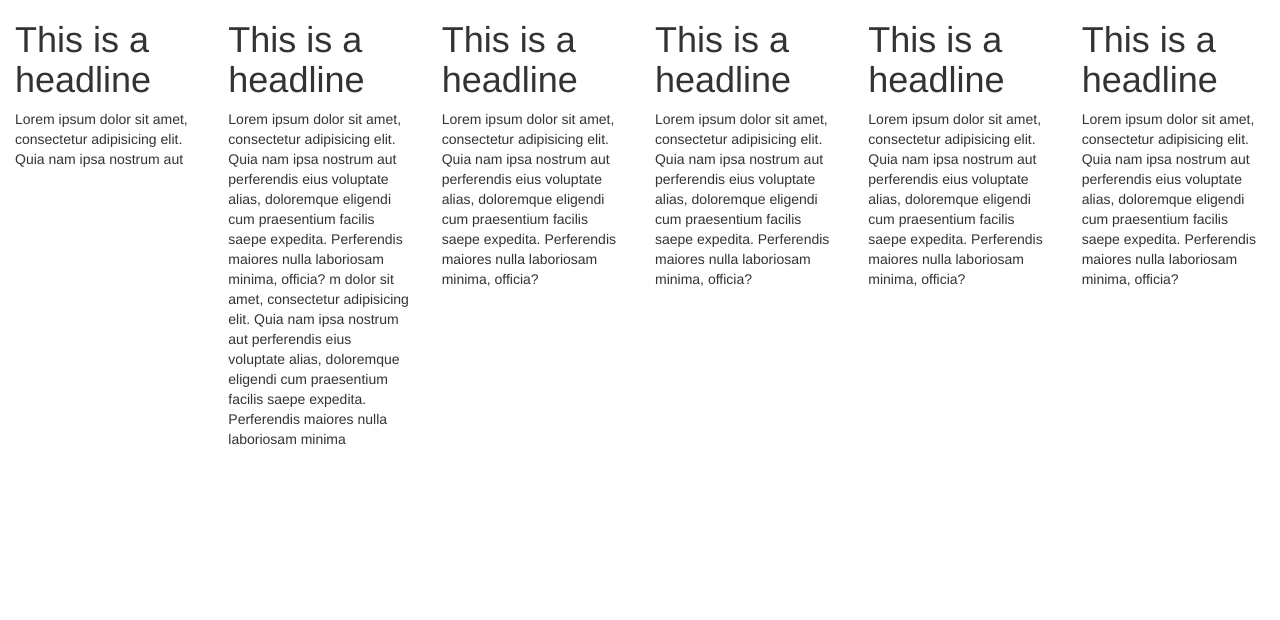
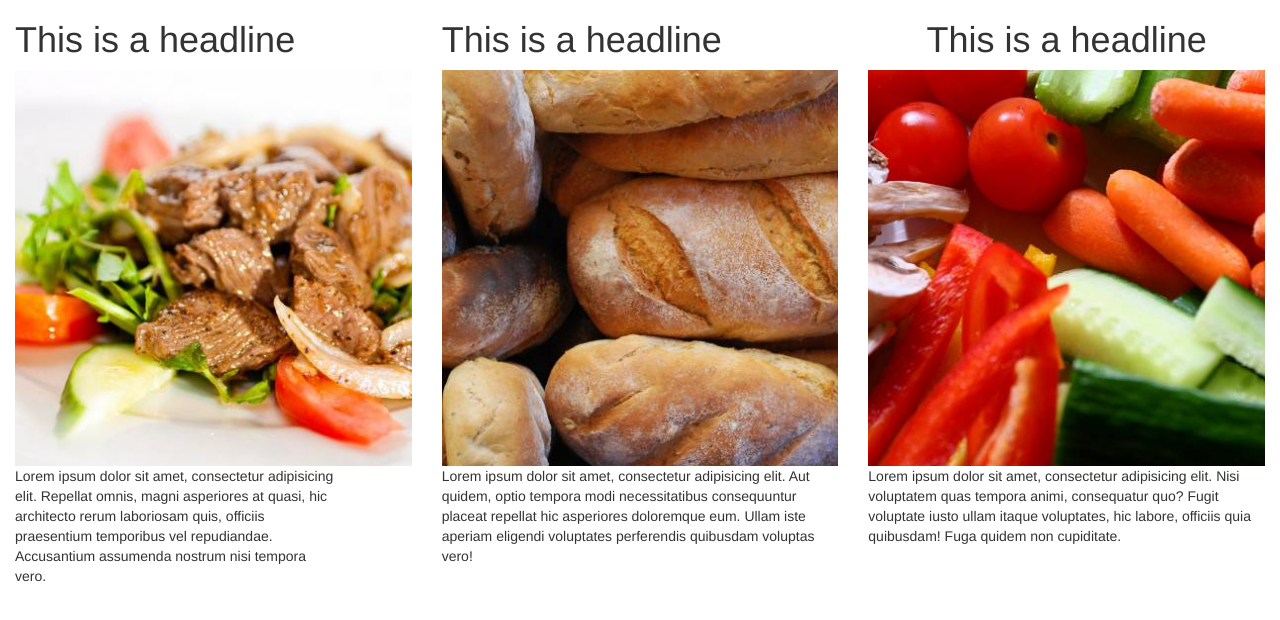
Before and after one commit to efathi/Tutorial, a plain HTML site: page index.html in a window 1280 px wide. Drawn offline with Linux system fonts and the light colour scheme.

Commit message:
new style and index

```diff
--- a/css/style.css
+++ b/css/style.css
@@ -0,0 +1,32 @@
+@media (max-width: 767px) {
+	.img-responsive{
+		max-width: 50%;
+		min-width: 300px;
+	}
+
+}
+.card
+{
+	text-align: center;
+}
+.card.add-animation
+ {
+    opacity: 0;
+    -webkit-transition: all 0.7s ease-out 0.6s;
+    -moz-transition: all 0.7s ease-out 0.6s;
+    -o-transition: all 0.7s ease-out 0.6s;
+    -ms-transition: all 0.7s ease-out 0.6s;
+    transition: all 0.7s ease-out 0.6s;
+  }
+  .card.add-animation.animation-1
+ {
+    -webkit-transition: all 0.7s ease-out 0.1s;
+    -moz-transition: all 0.7s ease-out 0.1s;
+    -o-transition: all 0.7s ease-out 0.1s;
+    -ms-transition: all 0.7s ease-out 0.1s;
+    transition: all 0.7s ease-out 0.1s;
+  }
+  .card.add-animation.animate
+  {
+    opacity: 1;
+  }
--- a/index.html
+++ b/index.html
@@ -10,37 +10,28 @@
 </head>
 <div class="container-fluid">
 	<div class="row">
-		<div class="col-sm-6 col-md-4 col-lg-2">
+		<div class="col-sm-4">
 			<h1>This is a headline</h1>
-			<p>Lorem ipsum dolor sit amet, consectetur adipisicing elit. Quia nam ipsa nostrum aut</p>
+			<img src="images/1.jpg" class="img-thumbnai img-responsive center-block" alt="Image 1">
+			<div class="row">
+				<div class="col-xs-10 col-xs-offset-1 col-sm-offset-0">
+					<p>Lorem ipsum dolor sit amet, consectetur adipisicing elit. Repellat omnis, magni asperiores at quasi, hic architecto rerum laboriosam quis, officiis praesentium temporibus vel repudiandae. Accusantium assumenda nostrum nisi tempora vero.</p>
+				</div>
+			</div>
 		</div>
 
-	<div class="col-sm-6 col-md-4 col-lg-2">
+	<div class="col-sm-4">
 			<h1>This is a headline</h1>
-			<p>Lorem ipsum dolor sit amet, consectetur adipisicing elit. Quia nam ipsa nostrum aut perferendis eius voluptate alias, doloremque eligendi cum praesentium facilis saepe expedita. Perferendis maiores nulla laboriosam minima, officia? m dolor sit amet, consectetur adipisicing elit. Quia nam ipsa nostrum aut perferendis eius voluptate alias, doloremque eligendi cum praesentium facilis saepe expedita. Perferendis maiores nulla laboriosam minima</p>
+			<img src="images/2.jpg" class="img-thumbnai img-responsive center-block " alt="Image 2">
+			<p>Lorem ipsum dolor sit amet, consectetur adipisicing elit. Aut quidem, optio tempora modi necessitatibus consequuntur placeat repellat hic asperiores doloremque eum. Ullam iste aperiam eligendi voluptates perferendis quibusdam voluptas vero!</p>
 		</div>
 
-		<div class="col-sm-6 col-md-4 col-lg-2">
-			<h1>This is a headline</h1>
-			<p>Lorem ipsum dolor sit amet, consectetur adipisicing elit. Quia nam ipsa nostrum aut perferendis eius voluptate alias, doloremque eligendi cum praesentium facilis saepe expedita. Perferendis maiores nulla laboriosam minima, officia?</p>
-		</div>
-
-		<div class="clearfix visible-md-block"></div>
-
-		<div class="col-sm-6 col-md-4 col-lg-2">
-			<h1>This is a headline</h1>
-			<p>Lorem ipsum dolor sit amet, consectetur adipisicing elit. Quia nam ipsa nostrum aut perferendis eius voluptate alias, doloremque eligendi cum praesentium facilis saepe expedita. Perferendis maiores nulla laboriosam minima, officia?</p>
-		</div>
-
-
-		<div class="col-sm-6 col-md-4 col-lg-2">
-			<h1>This is a headline</h1>
-			<p>Lorem ipsum dolor sit amet, consectetur adipisicing elit. Quia nam ipsa nostrum aut perferendis eius voluptate alias, doloremque eligendi cum praesentium facilis saepe expedita. Perferendis maiores nulla laboriosam minima, officia?</p>
-		</div>
-
-		<div class="col-sm-6 col-md-4 col-lg-2">
-			<h1>This is a headline</h1>
-			<p>Lorem ipsum dolor sit amet, consectetur adipisicing elit. Quia nam ipsa nostrum aut perferendis eius voluptate alias, doloremque eligendi cum praesentium facilis saepe expedita. Perferendis maiores nulla laboriosam minima, officia?</p>
+		<div class="col-sm-4">
+			<div class="card add-animation animation-1">
+				<h1>This is a headline</h1>
+			</div>
+			<img src="images/3.jpg" class="img-thumbnai img-responsive center-block" alt="Image 3">
+			<p>Lorem ipsum dolor sit amet, consectetur adipisicing elit. Nisi voluptatem quas tempora animi, consequatur quo? Fugit voluptate iusto ullam itaque voluptates, hic labore, officiis quia quibusdam! Fuga quidem non cupiditate.</p>
 		</div>
 
 	</div>
@@ -48,5 +39,8 @@
 
 <script src="js/jquery-2.2.4.min.js"></script>
 <script src="js/bootstrap.min.js"></script>
+<script src="js/jquery.waypoints.min.js"></script>
+<script src="js/modernizr.js"></script>
+<script src="js/rubick_pres.js"></script>
 </body>
 </html>
```
